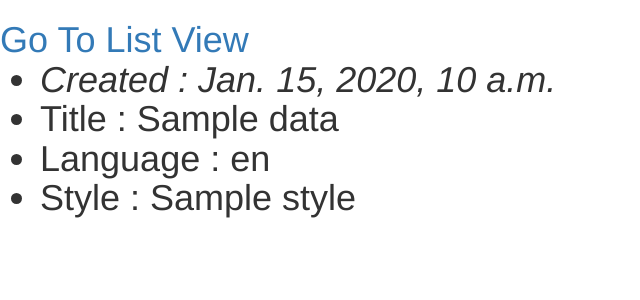
After one commit to abhishek1104/newtutorial, a Django app: template snippets/templates/snippets/snippets.html in a window 1280 px wide. The commit adds this page. Shown: the top 300 px of the page, without its empty margins (0-640 px from the left). Run offline with Django 3.2, Linux system fonts and the light colour scheme; the template is opened without the code that fills it: most values are stand-ins (such as "Sample title", 1, 10 or a date in 2020); some libraries are stand-ins or nearby versions.

Commit message:
django pane created

```diff
--- a/newtutotial/urls.py
+++ b/newtutotial/urls.py
@@ -18,5 +18,5 @@ from django.contrib import admin
 
 urlpatterns = [
     url(r'^admin/', admin.site.urls),
-    url(r'^', include('snippets.urls')),
+    url(r'^', include('snippets.urls', namespace="snippet_main")),
 ]
--- a/snippets/templates/snippets/sample.html
+++ b/snippets/templates/snippets/sample.html
@@ -11,7 +11,7 @@
 </head>
 
 <body>
-    <h1><a href = "{% url 'snippets:' %}">List View</a>
+    <h1><a href = "{% url 'snippet_main:snippets_detaillist' %}">Go To List View</a>
     {% block content %}
     {% endblock %}
 </body>
--- /dev/null
+++ b/snippets/templates/snippets/snippets.html
@@ -0,0 +1,17 @@
+{% extends 'snippets/sample.html' %}
+
+{% block head %}
+<title>Here you will find the Snippets details</title>
+{% endblock %}
+
+
+{% block content %}
+<ul>
+    {% for data in overall %}
+        <li><i>Created : {{data.created}}</i></li>
+        <li>Title : {{data.title}}</li>
+        <li>Language : {{data.language}}</li>
+        <li>Style : {{data.style}}</li>
+    {% endfor %}
+</ul>
+{% endblock %}
--- a/snippets/urls.py
+++ b/snippets/urls.py
@@ -2,6 +2,7 @@ from django.conf.urls import url
 from . import views
 
 urlpatterns = [
-    url(r'^snippets/$', views.snippets_list ,name='snippets_list'),
+    url(r'^snippets/$', views.snippets_list , name='snippets_list'),
     url(r'^snippets/(?P<pk>[0-9]+)/$', views.snippets_Details, name='snippets_Details'),
+    url(r'^snippets/details/$',views.snippets_detaillist, name='snippets_detaillist')
 ]
```
Also changed, not shown: snippets/views.py (+10 -1 lines).
